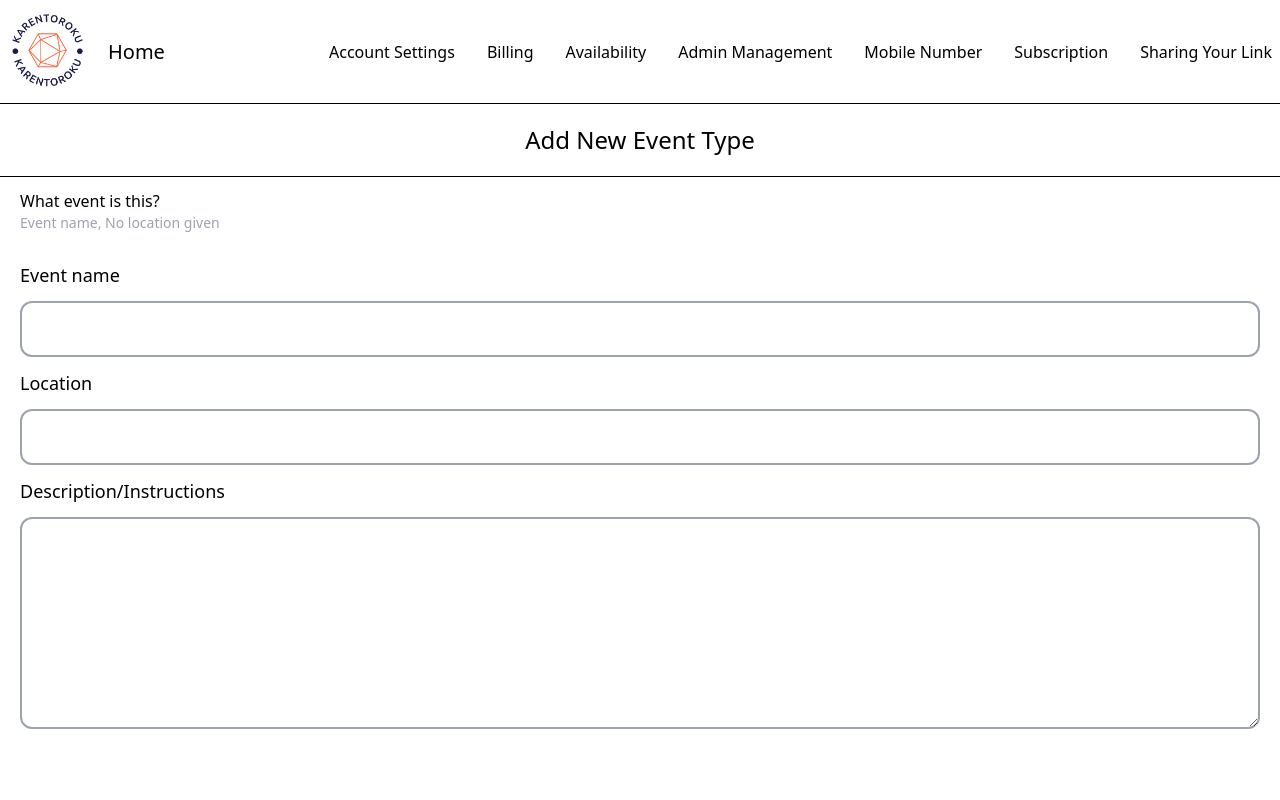
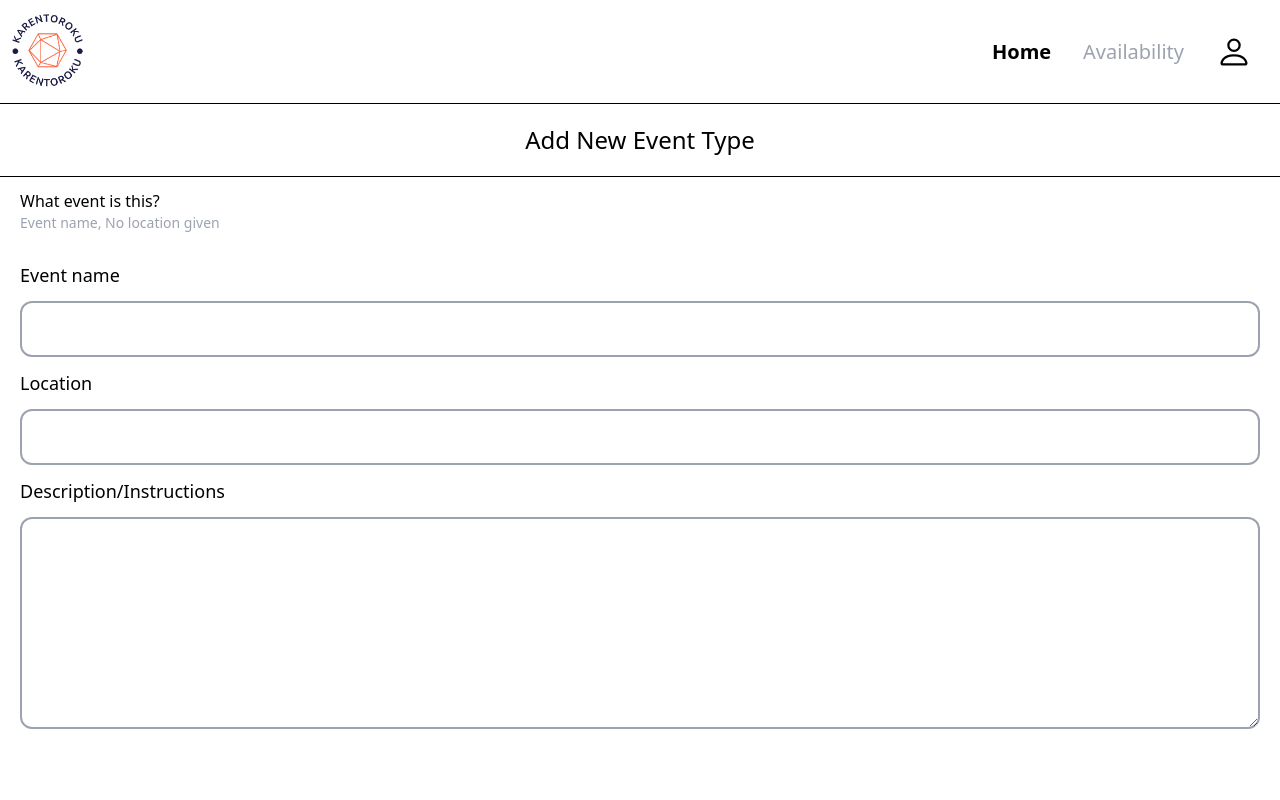
Before and after one commit to soAcademy/karentoroku, a React (Create React App) app: page /EventType in a window 1280 px wide. Shown: the top 800 px of the page. Built offline with nearby package versions, Linux system fonts and the light colour scheme.

Commit message:
feat: make linkage the relative pages

```diff
--- a/src/components/navbar/Navbar.js
+++ b/src/components/navbar/Navbar.js
@@ -29,7 +29,7 @@ const Navbar = () => {
             <Link to="/" className="nav-links">
               Home
             </Link>
-            <Link to="/eventConfirm" className="nav-links">
+            <Link to="/pricing" className="nav-links">
               Pricing
             </Link>
             <Link to="/dashboard" className="nav-links">
--- a/src/components/navbar/UserNavbar.js
+++ b/src/components/navbar/UserNavbar.js
@@ -14,17 +14,17 @@ const UserNavbar = () => {
     setOpen(false);
   };
 
-  let navigate = useNavigate()
+  let navigate = useNavigate();
   const toHome = () => {
-    navigate('/UserHomepage')
-  }
+    navigate("/UserHomepage");
+  };
 
   const logOut = () => {
     try {
-    localStorage.clear()
-    window.location.reload()
-    }catch(error) {
-      alert(error)
+      localStorage.clear();
+      window.location.reload();
+    } catch (error) {
+      alert(error);
     }
   };
 
@@ -33,51 +33,50 @@ const UserNavbar = () => {
       <nav className="mx-auto">
         <div className="flex items-center justify-between border-b-[1px] border-black px-2 py-3">
           <div className="flex cursor-pointer items-center space-x-5">
-            <img src={Logo} alt="Company Logo" className="w-20 bg-white" />
-            <div className="text-xl" onClick={toHome}>Home</div>
+            <img
+              src={Logo}
+              alt="Company Logo"
+              className="w-20 bg-white"
+              onClick={toHome}
+            />
+            <div className="text-xl font-bold md:hidden" onClick={toHome}>
+              Home
+            </div>
           </div>
-          <div className="hidden md:flex md:space-x-5 lg:space-x-8">
-            <Link to="/aboutus" className="nav-links">
-              Account Settings
-            </Link>
-            <Link to="/billing" className="nav-links">
-              Billing
-            </Link>
-            <Link to="/availability" className="nav-links">
-              Availability
-            </Link>
-            <Link to="/adminManagement" className="nav-links">
-              Admin Management
-            </Link>
-            <Link to="/mobileNumber" className="nav-links">
-              Mobile Number
-            </Link>
-            <Link to="/subscription" className="nav-links">
-              Subscription
-            </Link>
-            <Link to="/sharingYourLink" className="nav-links">
-              Sharing Your Link
-            </Link>
-          </div>
-          <div className="pr-5 md:hidden">
-            <div onClick={handleOpen} className="cursor-pointer text-4xl">
-              <BsPerson />
+          <div className="flex md:space-x-5 lg:space-x-8">
+            <div className="hidden items-center md:flex md:space-x-5 lg:space-x-8">
+              <div className="text-xl font-semibold cursor-pointer" onClick={toHome}>
+                Home
+              </div>
+              <Link
+                to="/setAvailability"
+                className="nav-links text-xl text-gray-400"
+              >
+                Availability
+              </Link>
+            </div>
+            <div className="pr-5">
+              <div onClick={handleOpen} className="cursor-pointer text-4xl">
+                <BsPerson />
+              </div>
             </div>
           </div>
         </div>
 
         {open && (
           <div>
-            <div className="absolute flex w-full flex-col space-y-3 self-end bg-orange-100 py-8 pl-3 font-bold drop-shadow-2xl md:hidden">
+            <div className="absolute flex w-full flex-col space-y-3 self-end bg-orange-100 py-8 pl-3 drop-shadow-2xl">
               <Link to="/aboutus" className="nav-links">
                 Account Settings
               </Link>
               <Link to="/billing" className="nav-links">
                 Billing
               </Link>
-              <Link to="/availability" className="nav-links">
-                Availability
-              </Link>
+              <div className="md:hidden">
+                <Link to="/setAvailability" className="nav-links">
+                  Availability
+                </Link>
+              </div>
               <Link to="/adminManagement" className="nav-links">
                 Admin Management
               </Link>
@@ -91,11 +90,7 @@ const UserNavbar = () => {
                 Sharing Your Link
               </Link>
               <div>
-                <button
-                onClick={logOut}
-                >
-                  Logout
-                </button>
+                <button onClick={logOut}>Logout</button>
               </div>
             </div>
           </div>
--- a/src/pages/SetAvailability.js
+++ b/src/pages/SetAvailability.js
@@ -1,7 +1,7 @@
 import { Fragment, useState } from "react";
 import { Listbox, Transition } from "@headlessui/react";
 import { CheckIcon, ChevronUpDownIcon } from "@heroicons/react/20/solid";
-import Navbar from "../components/navbar/Navbar";
+import UserNavbar from "../components/navbar/UserNavbar";
 import SetWorkingHours from "../components/SetWorkingHours";
 import SetCustomHours from "../components/SetCustomHours";
 // import dayjs from "dayjs";
@@ -16,7 +16,7 @@ const SetAvailability = () => {
 
   return (
     <>
-      <Navbar />
+      <UserNavbar />
       <div className="mt-5 w-full">
         <div className="">
           <div className="mx-5 flex flex-col gap-5">
```
